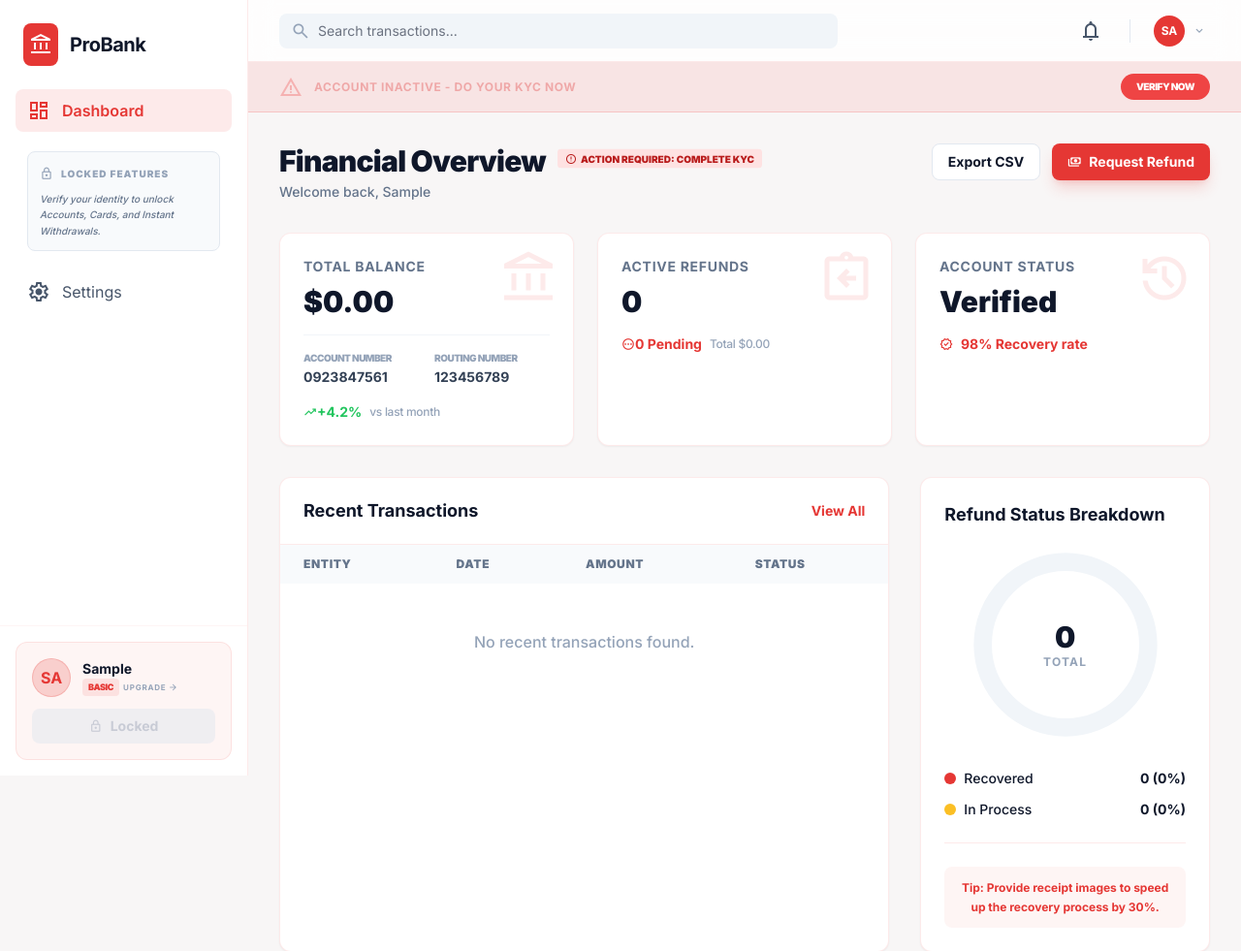
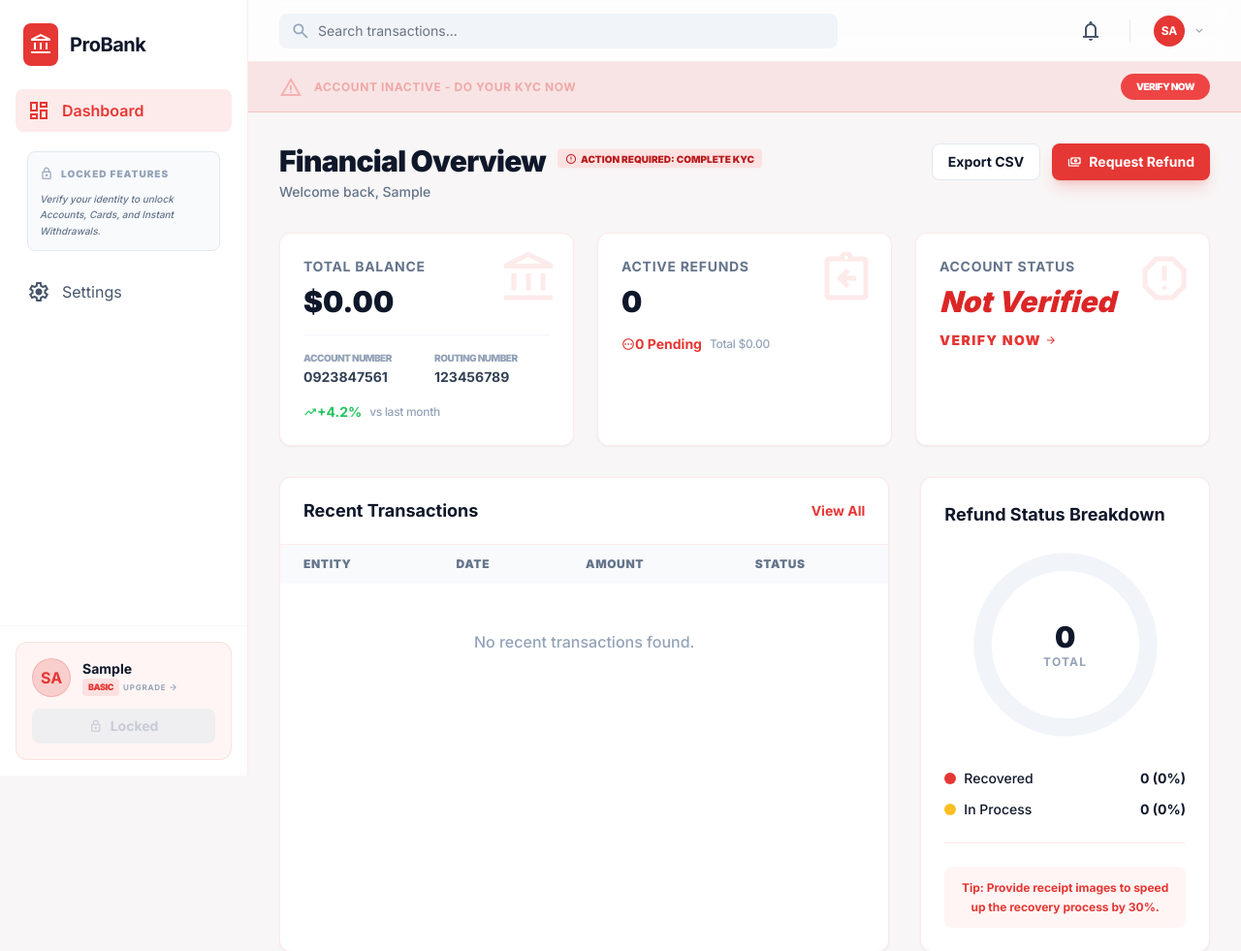
Before and after one commit to ddanieltover-arch/pro-Bank, a Django app: page /dashboard/ in a window 1280 px wide. Shown: the top 981 px of the page at 97% size. Run offline with Django 5.2, Linux system fonts and the light colour scheme; the visitor is signed in with stand-in values (Sample User, id 1); data that the repository does not hold is empty; some libraries are stand-ins or nearby versions.

Commit message:
Fix: Hardcoded Account Status card now dynamic based on KYC

```diff
--- a/dashboard/templates/dashboard/overview.html
+++ b/dashboard/templates/dashboard/overview.html
@@ -81,17 +81,33 @@
         </div>
     </div>
 
-    <!-- Recovery Rate/Status Card -->
+    <!-- Account Status Card -->
     <div class="bg-white dark:bg-background-dark p-6 rounded-xl border border-primary/10 shadow-sm relative overflow-hidden group">
         <div class="absolute top-0 right-0 p-4 opacity-10 group-hover:scale-110 transition-transform">
-            <span class="material-symbols-outlined text-6xl text-primary">history</span>
+            <span class="material-symbols-outlined text-6xl text-primary">{% if user.profile.kyc_status == 'verified' %}verified_user{% elif user.profile.kyc_status == 'pending' %}pending_actions{% else %}report{% endif %}</span>
         </div>
         <p class="text-sm font-bold text-slate-500 dark:text-slate-400 uppercase tracking-wider mb-2">Account Status</p>
-        <h3 class="text-3xl font-black text-slate-900 dark:text-slate-100">Verified</h3>
-        <div class="mt-4 flex items-center gap-2 text-primary font-bold text-sm">
-            <span class="material-symbols-outlined text-sm">verified</span>
-            98% Recovery rate
-        </div>
+
+        {% if user.profile.kyc_status == 'verified' %}
+            <h3 class="text-3xl font-black text-slate-900 dark:text-slate-100 italic">Verified</h3>
+            <div class="mt-4 flex items-center gap-2 text-green-500 font-bold text-sm">
+                <span class="material-symbols-outlined text-sm">verified</span>
+                98% Recovery rate
+            </div>
+        {% elif user.profile.kyc_status == 'pending' %}
+            <h3 class="text-3xl font-black text-slate-900 dark:text-slate-100 italic">Pending</h3>
+            <div class="mt-4 flex items-center gap-2 text-amber-500 font-bold text-sm">
+                <span class="material-symbols-outlined text-sm">pending</span>
+                KYC Under Review
+            </div>
+        {% else %}
+            <div class="flex flex-col gap-1">
+                <h3 class="text-3xl font-black text-red-600 italic">Not Verified</h3>
+                <a href="{% url 'dashboard:kyc_upload' %}" class="mt-2 text-sm font-black text-primary hover:underline flex items-center gap-1 uppercase tracking-widest">
+                    Verify Now <span class="material-symbols-outlined text-xs">arrow_forward</span>
+                </a>
+            </div>
+        {% endif %}
     </div>
 </div>
 
```
